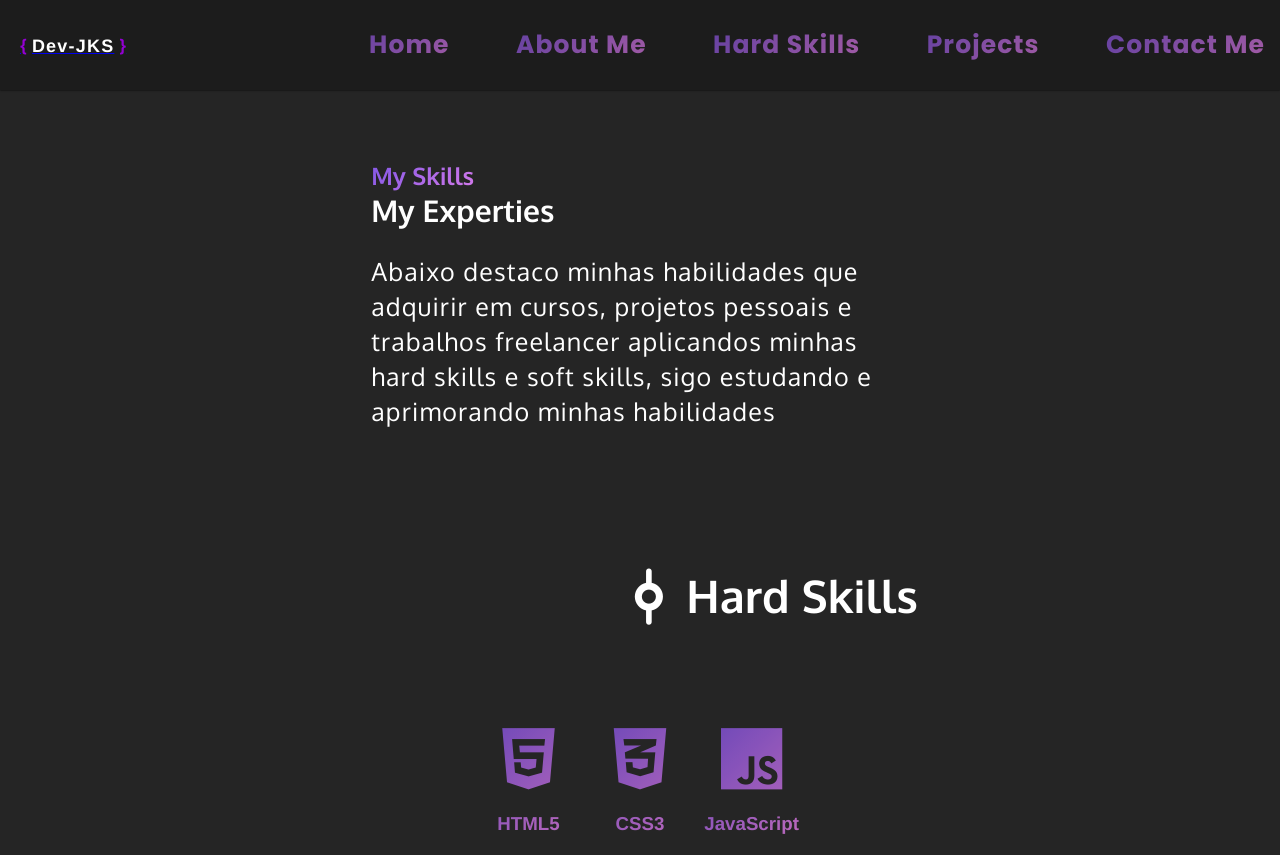
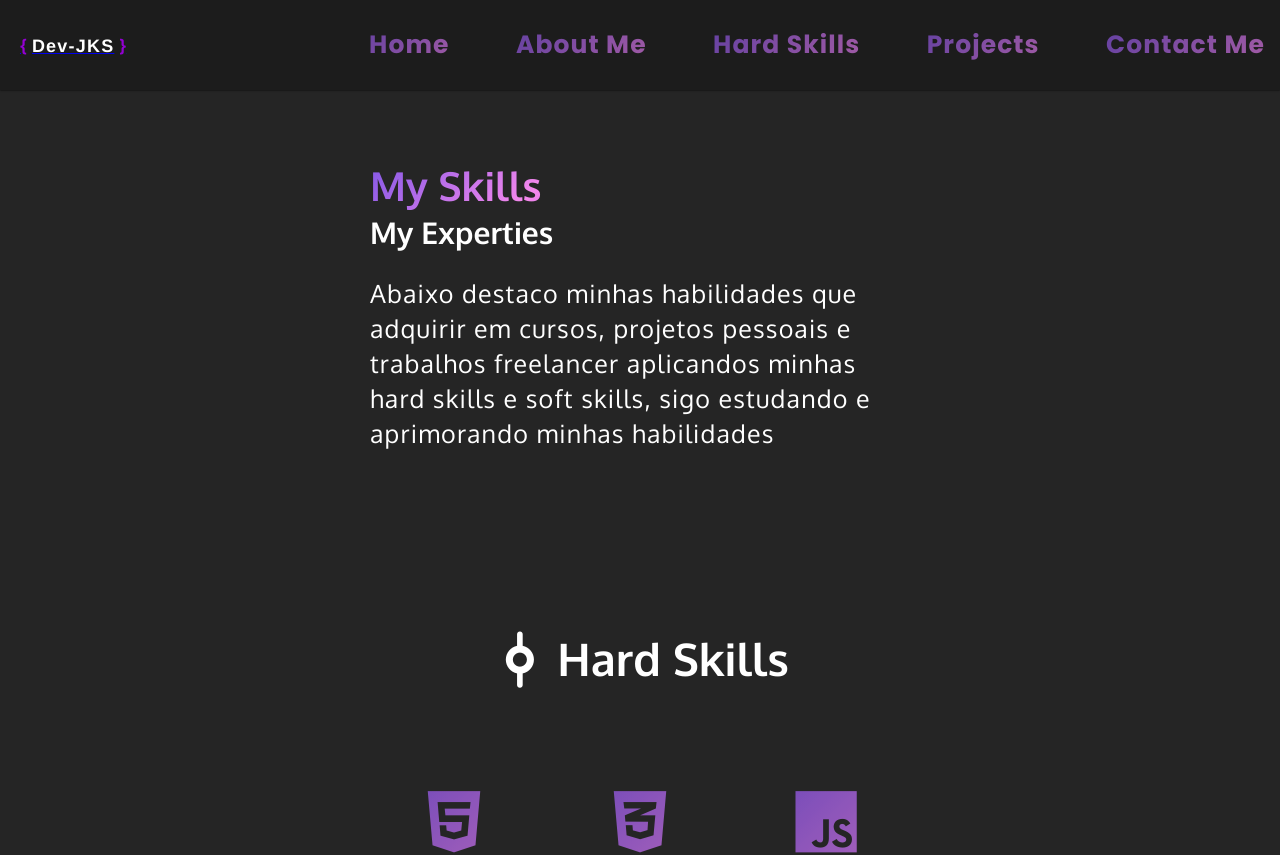
Before and after one commit to cajui54/profile-react, a React (Create React App) app: page /skill in a window 1280 px wide. Shown: the top 855 px of the page. Built offline with nearby package versions, Linux system fonts and the light colour scheme.

Commit message:
upadte styledHardSkills

```diff
--- a/src/components/pages/styledHardSkills.js
+++ b/src/components/pages/styledHardSkills.js
@@ -80,10 +80,10 @@ const Section = styled.section`
             padding-top: 20px;
         }
         .subtitle-hard-skills {
-            margin-left: 50px;
             font-size: 35px;
+            text-align: center;
+        }
 
-        }
         .skills {
             justify-content: center;
             margin-left: 20px;
@@ -96,7 +96,17 @@ const Section = styled.section`
     @media only screen and (min-width: 1000px){
         .container-subtitle {
             width: 60%;
-            margin-bottom: 50px ;
+            margin: 50px auto;
+        }
+        .subtitle {
+            width: 100%;
+            font-size: 40px;
+        }
+        .subtitleH3 {
+            font-size: 155px;
+        }
+        article {
+            width: 900px;
         }
         article p {
             width: 60%;
@@ -104,13 +114,13 @@ const Section = styled.section`
         }
 
         .subtitle-hard-skills {
-            width: 50%;
-            margin-left: 600px;
-            margin-bottom: 100px;
+            width: 100%;
+            text-align: center;
+            margin: 100px auto;
             font-size: 45px;
         }
         .skills {
-            width: 30%;
+            width: 50%;
             margin: 0 auto;
         }
         .card {
```
